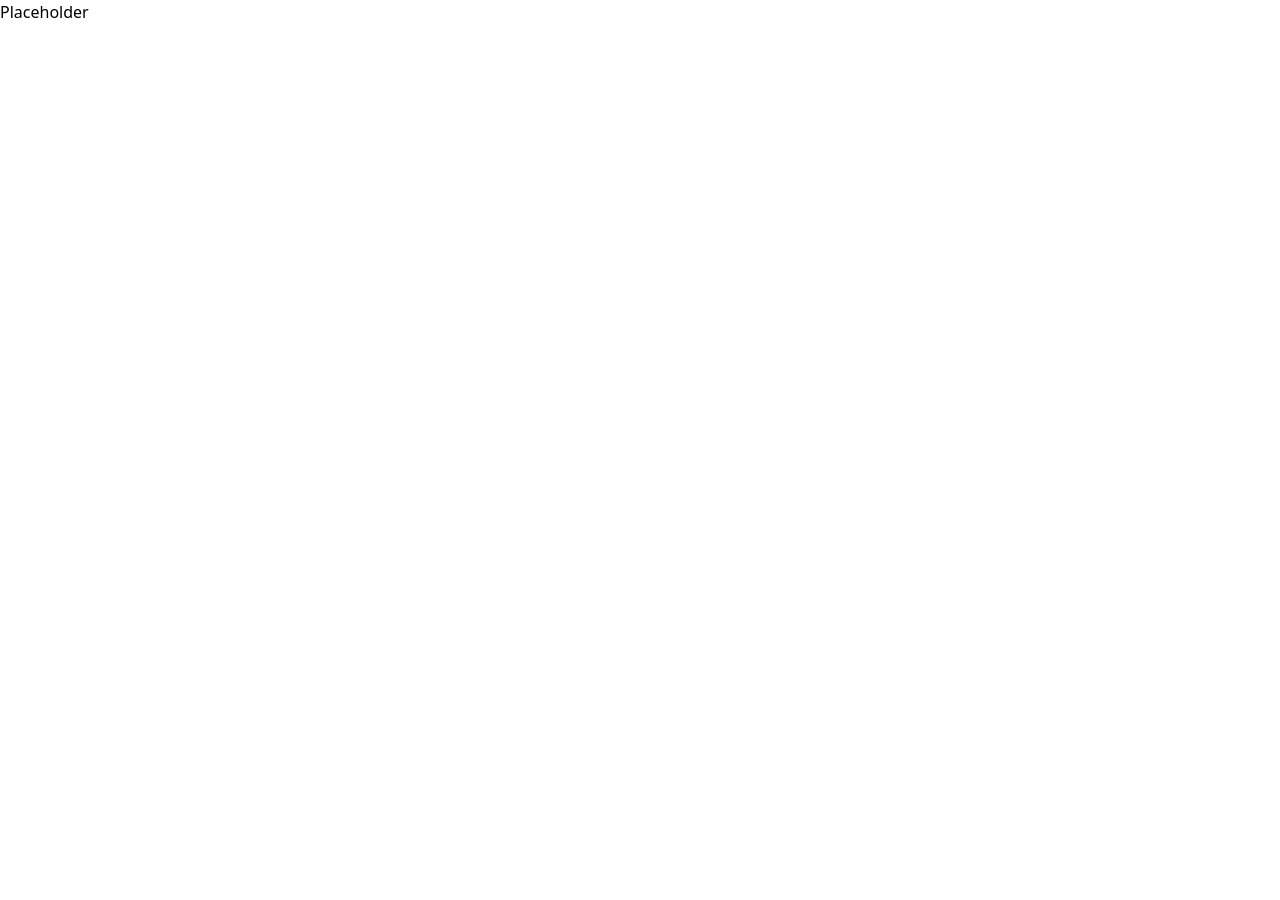
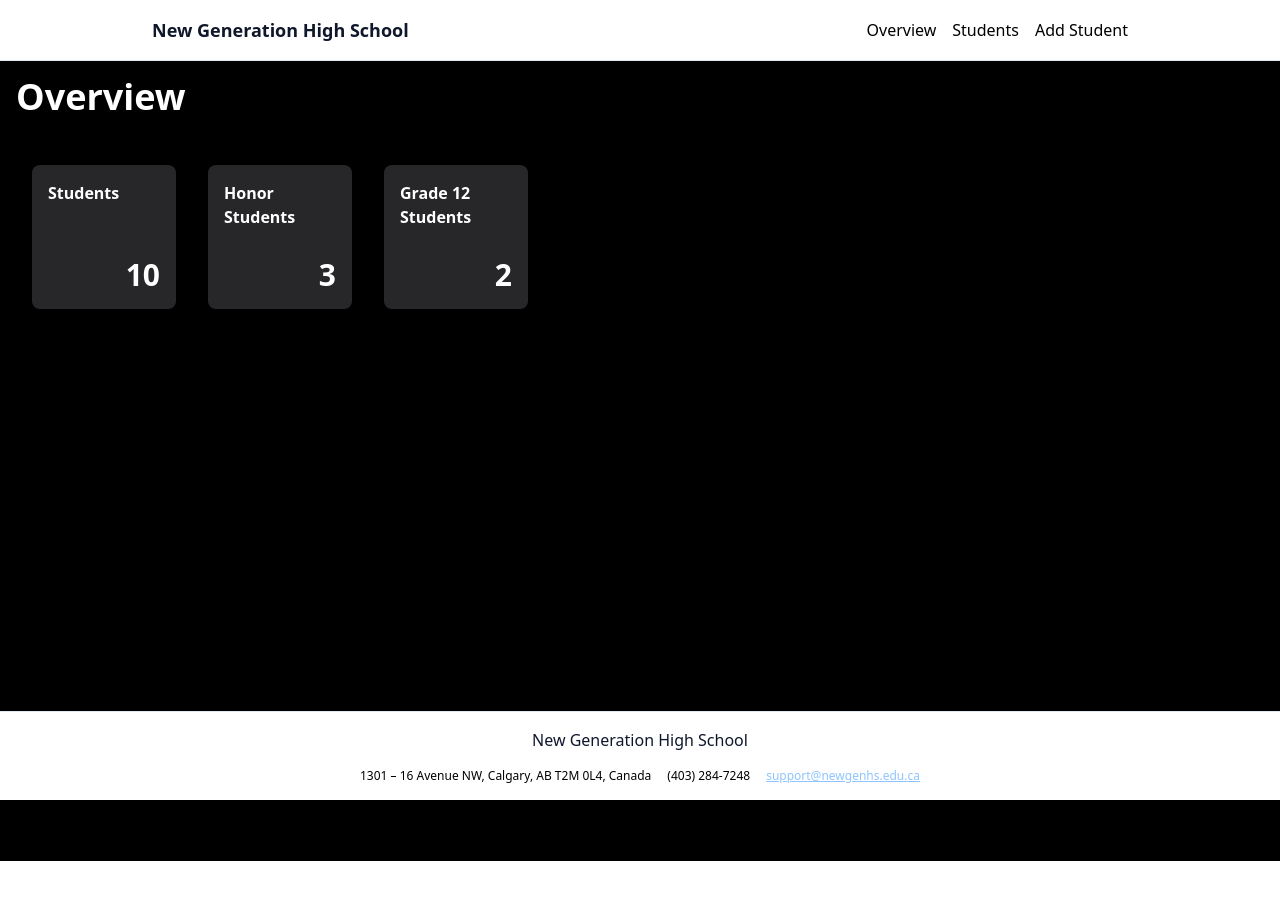
Before and after one commit to mjm29/assignment-2, a Next.js app: page / in a window 1280 px wide. Shown: the top 900 px of the page. Before the commit the page ends 800 px from the top, so only its background shows below. Built offline with nearby package versions, Linux system fonts and the light colour scheme.

Commit message:
StatsPanel component made

```diff
--- a/app/layout.tsx
+++ b/app/layout.tsx
@@ -1,6 +1,8 @@
 import type { Metadata } from "next";
 import { Geist, Geist_Mono } from "next/font/google";
 import "./globals.css";
+import Footer from "@/components/Footer";
+import Navbar from "@/components/Navbar";
 
 const geistSans = Geist({
   variable: "--font-geist-sans",
@@ -23,7 +25,11 @@ export default function RootLayout({ children }: LayoutProps<"/">) {
       lang="en"
       className={`${geistSans.variable} ${geistMono.variable} h-full antialiased`}
     >
-      <body className="min-h-full flex flex-col">{children}</body>
+      <body className="min-h-full flex flex-col">
+        <Navbar />
+        {children}
+        <Footer />
+      </body>
     </html>
   );
 }
--- a/app/page.tsx
+++ b/app/page.tsx
@@ -1,9 +1,17 @@
+import StatsPanel from "@/components/StatsPanel";
 import Image from "next/image";
 
 export default function Home() {
-  return (
-    <main>
-      Placeholder
-    </main>
-  );
+  return <main className="min-h-screen bg-black">
+    <section id="overview">
+      <h1 className="font-semibold text-white text-4xl p-4">Overview</h1>
+      <StatsPanel numStudents={10} numHonors={3} numG12={2}/>
+    </section>
+    <section id="students">
+
+    </section>
+    <section id="add">
+
+    </section>
+  </main>;
 }
--- /dev/null
+++ b/components/Footer.tsx
@@ -0,0 +1,24 @@
+import Link from "next/link";
+
+const Footer = () => {
+  return (
+    <footer className="sticky bottom-0 bg-white border-t border-slate-200">
+      <div className="max-w-5xl mx-auto px-6 py-4 flex flex-col items-center justify-between">
+        <h1 className="font-medium text-slate-900">
+          New Generation High School
+        </h1>
+        <div className="flex items-center mt-4 gap-4">
+          <p className="text-xs font-light">
+            1301 – 16 Avenue NW, Calgary, AB T2M 0L4, Canada
+          </p>
+          <p className="text-xs font-light">(403) 284-7248</p>
+          <p className="text-xs underline text-blue-300">
+            support@newgenhs.edu.ca
+          </p>
+        </div>
+      </div>
+    </footer>
+  );
+};
+
+export default Footer;
--- a/components/Navbar.tsx
+++ b/components/Navbar.tsx
@@ -0,0 +1,20 @@
+import Link from "next/link";
+
+const Navbar = () => {
+  return (
+    <header className="sticky top-0 bg-white border-b border-slate-200">
+      <div className="max-w-5xl mx-auto px-6 py-4 flex items-center justify-between">
+        <h1 className="text-lg font-bold text-slate-900">
+          New Generation High School
+        </h1>
+        <div className="flex gap-4">
+          <Link href={"#overview"}>Overview</Link>
+          <Link href={"#students"}>Students</Link>
+          <Link href={"#add"}>Add Student</Link>
+        </div>
+      </div>
+    </header>
+  );
+};
+
+export default Navbar;
--- /dev/null
+++ b/components/StatsPanel.tsx
@@ -0,0 +1,31 @@
+"use client"
+
+interface StatsPanelProps {
+  numStudents: number;
+  numHonors: number;
+  numG12: number;
+}
+
+const StatsPanel = ({numStudents, numHonors, numG12}: StatsPanelProps) => {
+  return(
+    <div className="flex gap-8 p-8">
+      {/* Display total students */}
+      <div className="relative flex flex-col bg-zinc-800 rounded-lg p-4 h-36 w-36">
+        <p className="items-start text-white font-bold">Students</p>
+        <p className="mt-2 text-3xl text-white font-bold position absolute bottom-4 right-4">{numStudents}</p>
+      </div>
+      {/* Display num of honor students */}
+      <div className="relative flex flex-col bg-zinc-800 rounded-lg p-4 h-36 w-36 ">
+        <p className="items-start text-white font-bold">Honor Students</p>
+        <p className="mt-2 text-3xl text-white font-bold position absolute bottom-4 right-4">{numHonors}</p>
+      </div>
+      {/* Display num of grade 12 students */}
+      <div className="relative flex flex-col bg-zinc-800 rounded-lg p-4 h-36 w-36">
+        <p className="items-start text-white font-bold">Grade 12 Students</p>
+        <p className="mt-2 text-3xl text-white font-bold position absolute bottom-4 right-4">{numG12}</p>
+      </div>
+    </div>
+  );
+}
+
+export default StatsPanel;
```
Also changed, not shown: components/StudentCard.tsx (added).
